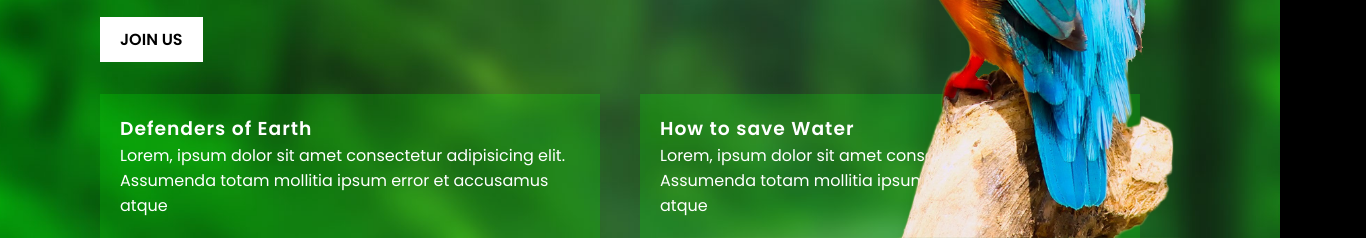
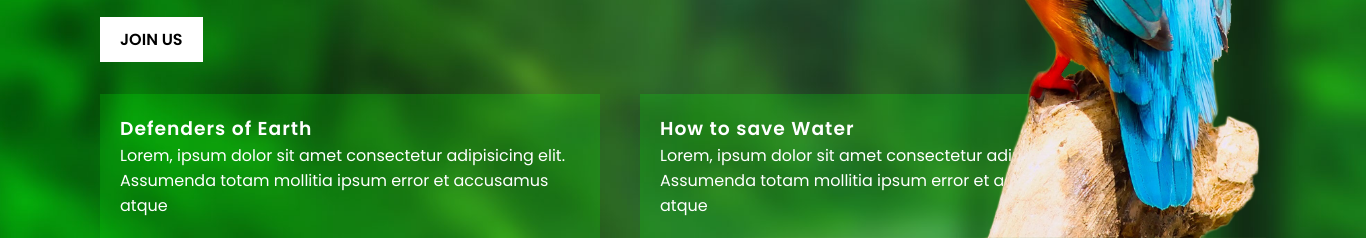
Before and after one commit to overstay812/save-the-earth, a plain HTML site: page index.html in a window 1280 px wide. Shown: the part 562-800 px from the top of the page, 1366 px wide, since content can reach past the window. Drawn offline with Linux system fonts and the light colour scheme.

Commit message:
Update main.css
add body width

```diff
--- a/main.css
+++ b/main.css
@@ -7,6 +7,8 @@
 }
 body {
   background: #000;
+  min-width: 1366px;
+  max-width: 1920px;
 }
 section {
   position: relative;
```
